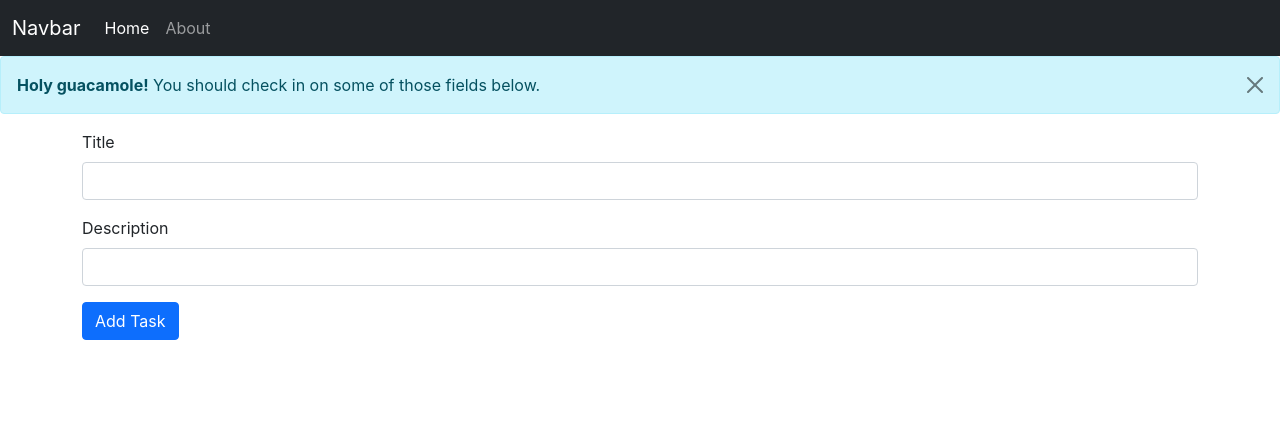
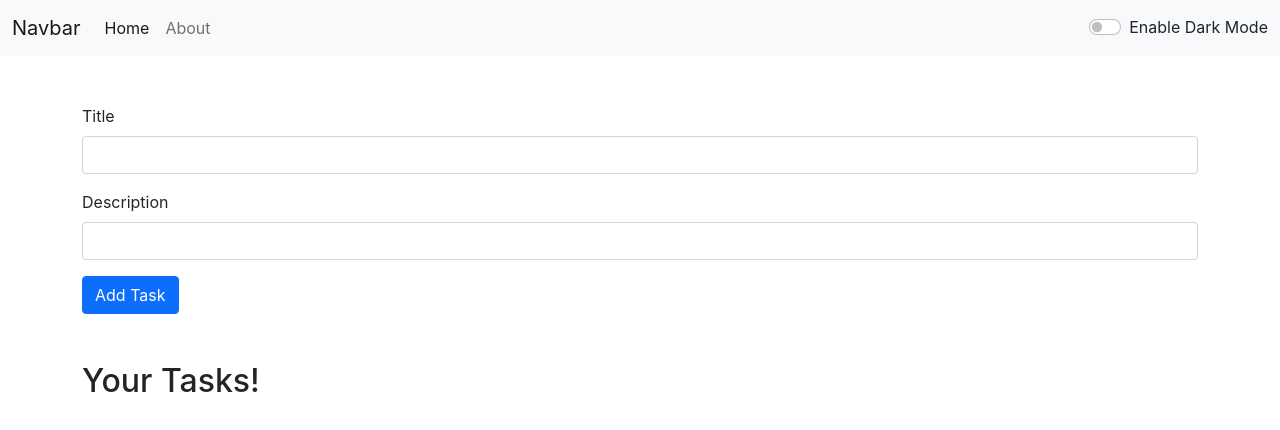
Before and after one commit to krishvadhani19/todo-app, a React (Create React App) app: page / in a window 1280 px wide. Shown: the top 430 px of the page. Built offline with nearby package versions, Linux system fonts and the light colour scheme.

Commit message:
still some errors with toggleMode

```diff
--- a/src/App.js
+++ b/src/App.js
@@ -5,17 +5,18 @@ import Navbar from "./components/Navbar";
 import About from "./components/About";
 import Home from "./components/Home";
 import Alert from "./components/Alert";
+import TaskState from "./context/tasks/TaskState";
 
 function App() {
-  const activeRoute = () => {};
   return (
     <>
+      <TaskState>
         <Router>
           {/* Navbar */}
           <Navbar />
 
           {/* Alert */}
-        <Alert/>
+          {/* <Alert/> */}
 
           <Routes>
             {/* Home */}
@@ -25,6 +26,7 @@ function App() {
             <Route exact path="/about" element={<About />}></Route>
           </Routes>
         </Router>
+      </TaskState>
     </>
   );
 }
--- a/src/components/Addtask.js
+++ b/src/components/Addtask.js
@@ -1,7 +1,32 @@
 import React from "react";
 
 const Addtask = () => {
-  return <div>Addtask</div>;
+  return (
+    <div className="container my-5">
+      <form>
+        <div className="mb-3">
+          <label htmlFor="title" className="form-label">
+            Title
+          </label>
+          <input type="text" className="form-control" id="title" name="title" />
+        </div>
+        <div className="mb-3">
+          <label htmlFor="description" className="form-label">
+            Description
+          </label>
+          <input
+            type="text"
+            className="form-control"
+            id="description"
+            name="description"
+          />
+        </div>
+        <button type="submit" className="btn btn-primary">
+          Add Task
+        </button>
+      </form>
+    </div>
+  );
 };
 
 export default Addtask;
--- a/src/components/Home.js
+++ b/src/components/Home.js
@@ -1,32 +1,13 @@
 import React from "react";
 import Addtask from "./Addtask";
+import Tasks from "./Tasks";
 
 const Home = () => {
   return (
-    <div className="container">
-      <form>
-        <div className="mb-3">
-          <label htmlFor="title" className="form-label">
-            Title
-          </label>
-          <input type="text" className="form-control" id="title" name="title" />
-        </div>
-        <div className="mb-3">
-          <label htmlFor="description" className="form-label">
-            Description
-          </label>
-          <input
-            type="text"
-            className="form-control"
-            id="description"
-            name="description"
-          />
-        </div>
-        <button type="submit" className="btn btn-primary">
-          Add Task
-        </button>
-      </form>
-    </div>
+    <>
+      <Addtask />
+      <Tasks/>
+    </>
   );
 };
 
--- /dev/null
+++ b/src/components/Mode.js
@@ -0,0 +1,29 @@
+import React from "react";
+import taskContext from "../context/tasks/TaskContext";
+import { useContext } from "react";
+
+const Mode = () => {
+  const context = useContext(taskContext);
+  const { toggleMode, mode } = context;
+  return (
+    <div className="form-check form-switch">
+      <input
+        className="form-check-input"
+        type="checkbox"
+        role="switch"
+        id="flexSwitchCheckChecked"
+        onClick={toggleMode}
+      />
+      <label
+        className={`form-check-label text-${
+          mode === "light" ? "dark" : "light"
+        }`}
+        htmlFor="flexSwitchCheckChecked"
+      >
+        {mode === "light" ? "Enable" : "Disable"} Dark Mode
+      </label>
+    </div>
+  );
+};
+
+export default Mode;
--- a/src/components/Navbar.js
+++ b/src/components/Navbar.js
@@ -1,12 +1,16 @@
 import React from "react";
 import { useLocation } from "react-router-dom";
-import { useEffect } from "react";
+import { useContext } from "react";
+import Mode from "./Mode";
+import taskContext from "../context/tasks/TaskContext";
 
 const Navbar = () => {
   let location = useLocation();
+  const context = useContext(taskContext);
+  const { mode } = context;
   return (
     <div>
-      <nav className="navbar navbar-expand-lg navbar-dark bg-dark">
+      <nav className={`navbar navbar-expand-lg navbar-${mode} bg-${mode}`}>
         <div className="container-fluid">
           <a className="navbar-brand" href="/">
             Navbar
@@ -47,6 +51,7 @@ const Navbar = () => {
               </li>
             </ul>
           </div>
+          <Mode />
         </div>
       </nav>
     </div>
--- a/src/components/Tasks.js
+++ b/src/components/Tasks.js
@@ -1,9 +1,11 @@
-import React from 'react'
+import React from "react";
 
 const Tasks = () => {
   return (
-    <div>Tasks</div>
-  )
-}
+    <div className="container my-5">
+      <h2>Your Tasks!</h2>
+    </div>
+  );
+};
 
-export default Tasks
+export default Tasks;
--- a/src/context/tasks/TaskState.js
+++ b/src/context/tasks/TaskState.js
@@ -1,65 +1,86 @@
 import React from "react";
 import TaskContext from "./TaskContext";
-import {
-  useState
-} from "react";
+import { useState } from "react";
 
-const TaskState = ( props ) => {
+const TaskState = (props) => {
   const host = "http://localhost:5000";
   const tasksInitial = [];
-    const [ tasks, setTasks ] = useState( tasksInitial );
+  const [tasks, setTasks] = useState(tasksInitial);
 
   // api call to fetch all tasks
-    const getTasks = () => {
-      const response = await fetch( `$(host)/api/tasks/fetchalltasks`, {
-        method: 'GET',
+  const getTasks = async () => {
+    const response = await fetch(`${host}/api/tasks/fetchalltasks`, {
+      method: "GET",
       headers: {
-          'auth-token': 'eyJhbGciOiJIUzI1NiIsInR5cCI6IkpXVCJ9.eyJ1c2VyIjp7ImlkIjoiNjI1ZmVjZTVjMzkzMjlmZmNjZTQyMzVhIn0sImlhdCI6MTY1MDYwODEyM30.JyMNfN6QVe5gN0THidsL7Yel_VrxaKnJ3DgnCjls40o'
-        }
-      } );
+        "auth-token":
+          "eyJhbGciOiJIUzI1NiIsInR5cCI6IkpXVCJ9.eyJ1c2VyIjp7ImlkIjoiNjI1ZmVjZTVjMzkzMjlmZmNjZTQyMzVhIn0sImlhdCI6MTY1MDYwODEyM30.JyMNfN6QVe5gN0THidsL7Yel_VrxaKnJ3DgnCjls40o",
+      },
+    });
     const json = await response.json();
-      setTasks( json );
+    setTasks(json);
   };
 
   // api call to add a task
-    const addTask = () => {
-      const response = await fetch( `$(host)/api/tasks/addtask`, {
-        method: 'POST',
+  const addTask = async () => {
+    const response = await fetch(`${host}/api/tasks/addtask`, {
+      method: "POST",
       headers: {
-          'Content-Type': 'application/json',
-          'auth-token': 'eyJhbGciOiJIUzI1NiIsInR5cCI6IkpXVCJ9.eyJ1c2VyIjp7ImlkIjoiNjI1ZmVjZTVjMzkzMjlmZmNjZTQyMzVhIn0sImlhdCI6MTY1MDYwODEyM30.JyMNfN6QVe5gN0THidsL7Yel_VrxaKnJ3DgnCjls40o'
-        }
-      } );
+        "Content-Type": "application/json",
+        "auth-token":
+          "eyJhbGciOiJIUzI1NiIsInR5cCI6IkpXVCJ9.eyJ1c2VyIjp7ImlkIjoiNjI1ZmVjZTVjMzkzMjlmZmNjZTQyMzVhIn0sImlhdCI6MTY1MDYwODEyM30.JyMNfN6QVe5gN0THidsL7Yel_VrxaKnJ3DgnCjls40o",
+      },
+    });
     const json = await response.json();
-      let newTasks = [ tasks.concat( json ) ];
-      setTasks( newTasks );
+    let newTasks = [tasks.concat(json)];
+    setTasks(newTasks);
   };
 
   // api call to delete a task
-    const deleteTask = ( id ) => {
-      const response = await fetch( `$(host)/api/tasks/deletetask/${id}`, {
-        method: 'DELETE',
+  const deleteTask = async (id) => {
+    const response = await fetch(`${host}/api/tasks/deletetask/${id}`, {
+      method: "DELETE",
       headers: {
-          'auth-token': 'eyJhbGciOiJIUzI1NiIsInR5cCI6IkpXVCJ9.eyJ1c2VyIjp7ImlkIjoiNjI1ZmVjZTVjMzkzMjlmZmNjZTQyMzVhIn0sImlhdCI6MTY1MDYwODEyM30.JyMNfN6QVe5gN0THidsL7Yel_VrxaKnJ3DgnCjls40o'
-        }
-      } );
+        "auth-token":
+          "eyJhbGciOiJIUzI1NiIsInR5cCI6IkpXVCJ9.eyJ1c2VyIjp7ImlkIjoiNjI1ZmVjZTVjMzkzMjlmZmNjZTQyMzVhIn0sImlhdCI6MTY1MDYwODEyM30.JyMNfN6QVe5gN0THidsL7Yel_VrxaKnJ3DgnCjls40o",
+      },
+    });
     const json = await response.json();
-      const newTasks = tasks.filter( ( task ) => {
-        return task.id !== id
-      } );
-      setTasks( newTasks );
+    const newTasks = tasks.filter((task) => {
+      return task.id !== id;
+    });
+    setTasks(newTasks);
   };
   // api call to edit a task
 
-    return ( < TaskContext.Provider value = {
-        {
+  // Toggle Mode
+  const [mode, setMode] = useState("light");
+  const toggleMode = () => {
+    if (mode == "light") {
+      setMode("dark");
+      document.body.style.backgroundColor = "#010107";
+      document.body.style.color = "#F03714";
+      document.title = "todoApp - Dark Mode";
+    } else {
+      document.title = "todoApp - Dark Mode";
+      document.body.style.color = "black";
+      document.body.style.backgroundColor = "white";
+    }
+  };
+
+  return (
+    <TaskContext.Provider
+      value={{
         getTasks,
         addTask,
-          deleteTask
-        }
-      } > {
-        props.children
-      } </TaskContext.Provider>)
+        deleteTask,
+        toggleMode,
+        mode,
+      }}
+    >
+      {" "}
+      {props.children}{" "}
+    </TaskContext.Provider>
+  );
 };
 
 export default TaskState;
```
Lines whose indentation alone changed are shown as unchanged.
